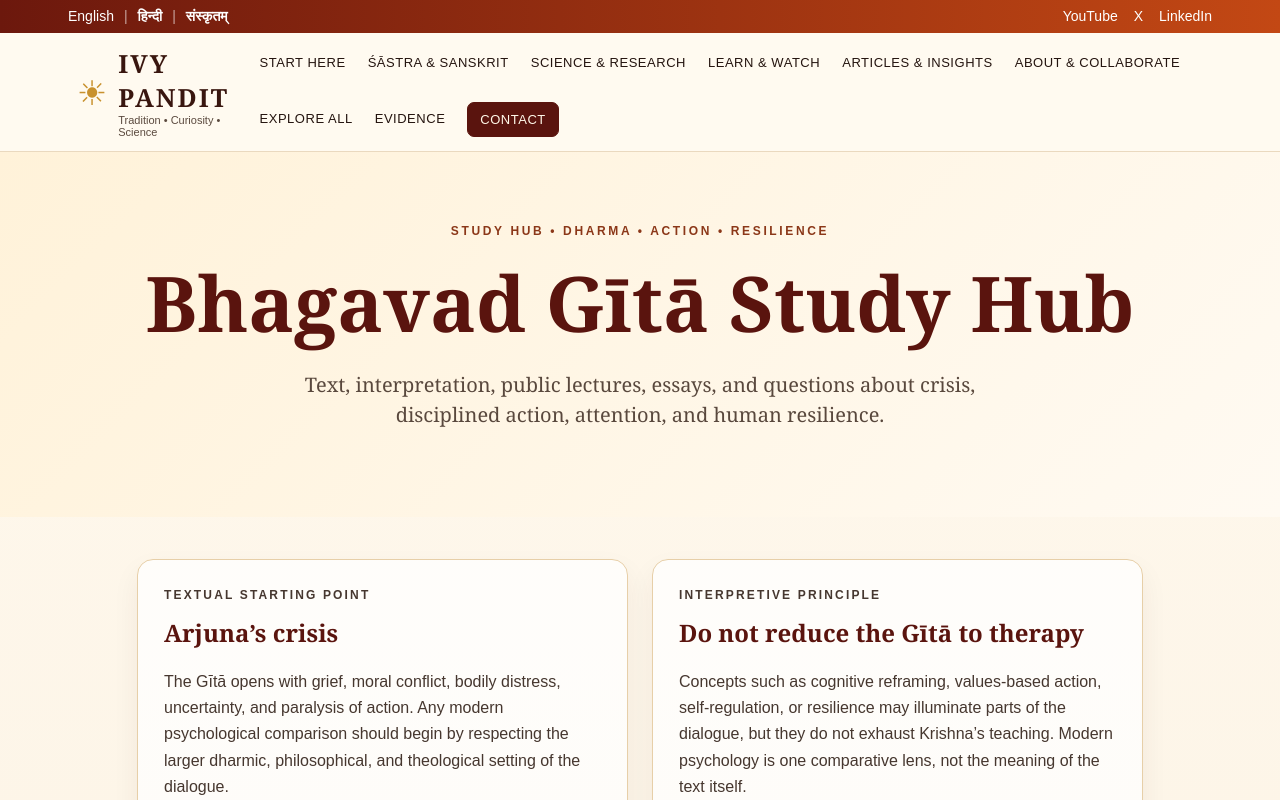
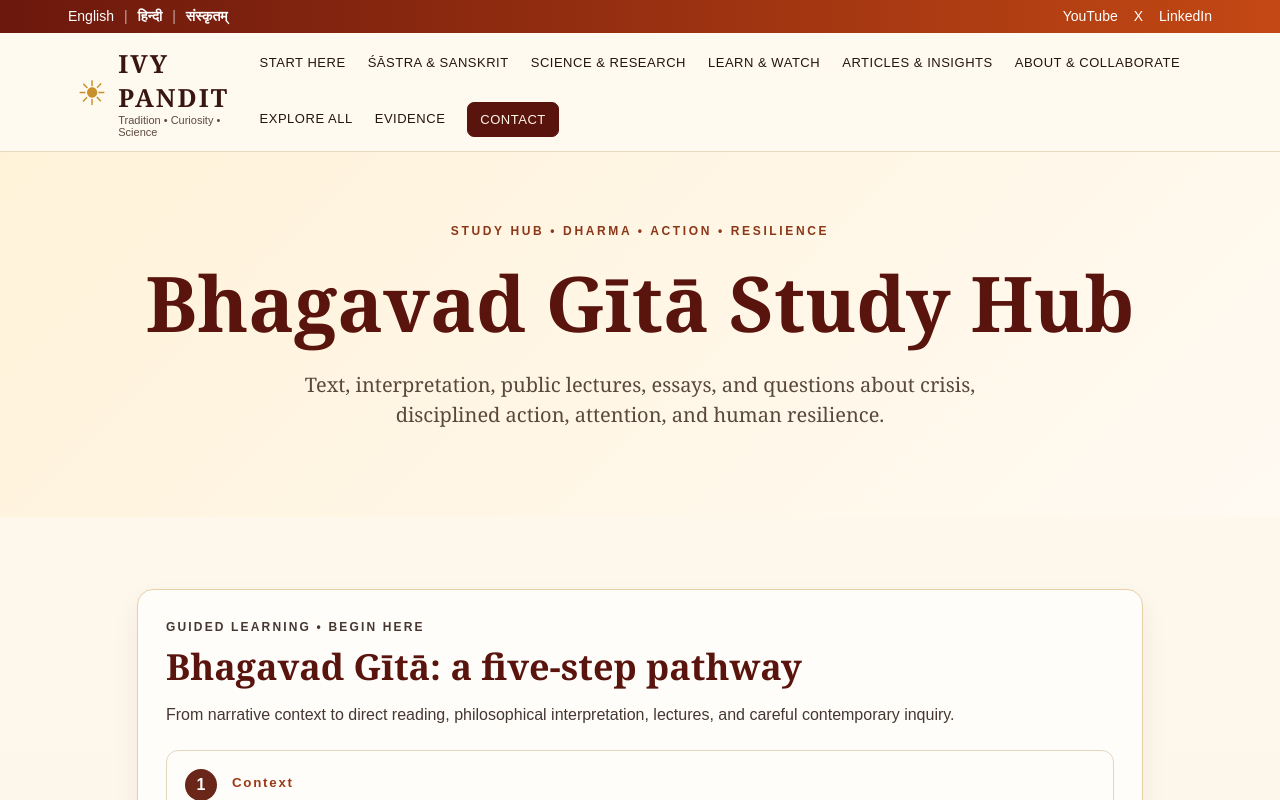
Before and after one commit to nishmishra/ivypandit-v2, a Next.js app: page /gita in a window 1280 px wide. Shown: the top 800 px of the page. Built offline with nearby package versions, Linux system fonts and the light colour scheme.

Commit message:
Add systematic learning journey to app/gita/page.tsx

```diff
--- a/app/gita/page.tsx
+++ b/app/gita/page.tsx
@@ -1,9 +1,12 @@
 import Link from 'next/link';
+import GuidedStudyPath from '../../components/GuidedStudyPath';
 import ContinueExploring from '../../components/ContinueExploring';
 
 export default function Page() { return <main>
   <section className="pageHero"><div className="eyebrow">Study hub • Dharma • Action • Resilience</div><h1>Bhagavad Gītā Study Hub</h1><p>Text, interpretation, public lectures, essays, and questions about crisis, disciplined action, attention, and human resilience.</p></section>
   <section className="content">
+    <GuidedStudyPath title="Bhagavad Gītā: a five-step pathway" intro="From narrative context to direct reading, philosophical interpretation, lectures, and careful contemporary inquiry." steps={[{"title":"Understand the setting","description":"Begin with Arjuna's predicament in the Mahābhārata before isolating psychological themes.","href":"/mahabharata","action":"Read the epic context","format":"Context"},{"title":"Study Arjuna's crisis","description":"Read the hub's textual introduction and distinguish grief, duty, and philosophical questions.","href":"/gita","action":"Read the introduction","format":"Text & interpretation"},{"title":"Explore dharma and action","description":"Consider the Gītā's account of action without reducing its teaching to modern therapy.","href":"/articles/gita-cognitive-resilience","action":"Read the essay","format":"Interpretive essay"},{"title":"Watch the cosmic vision lecture","description":"Explore vibhūti and viśvarūpa in Gītā chapters 10–11.","href":"/articles/purusha-sukta-gita-vedic-cosmos","action":"Study lecture and companion reading","format":"Lecture"},{"title":"Investigate contemporary questions","description":"Evaluate which comparisons with cognition and resilience are interpretive rather than empirically established.","href":"/evidence","action":"Consult scientific evidence","format":"Critical inquiry"}]} />
+
     <div className="twoCol">
       <section className="panel"><p className="kicker">Textual starting point</p><h2>Arjuna’s crisis</h2><p>The Gītā opens with grief, moral conflict, bodily distress, uncertainty, and paralysis of action. Any modern psychological comparison should begin by respecting the larger dharmic, philosophical, and theological setting of the dialogue.</p></section>
       <section className="panel"><p className="kicker">Interpretive principle</p><h2>Do not reduce the Gītā to therapy</h2><p>Concepts such as cognitive reframing, values-based action, self-regulation, or resilience may illuminate parts of the dialogue, but they do not exhaust Krishna’s teaching. Modern psychology is one comparative lens, not the meaning of the text itself.</p></section>
```
